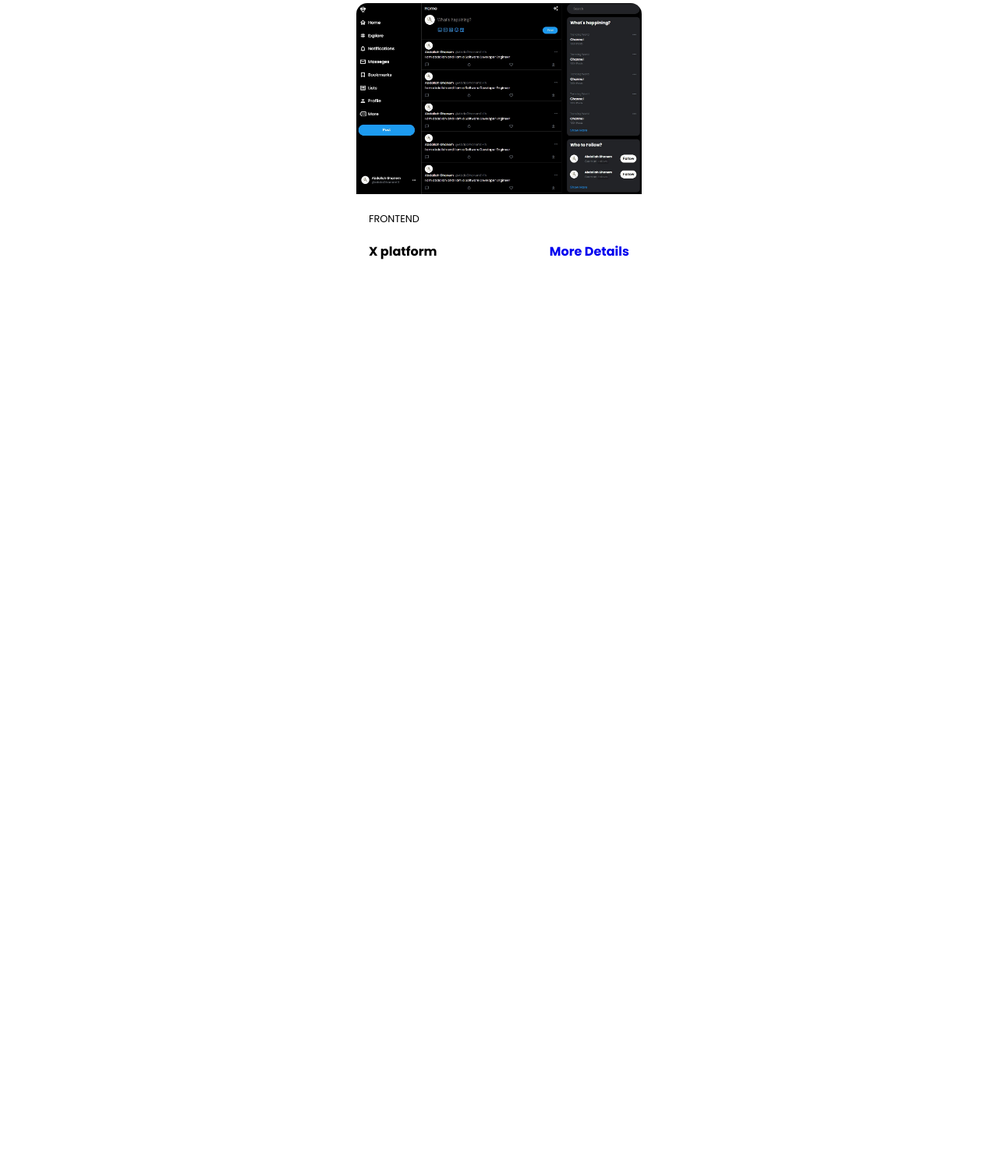
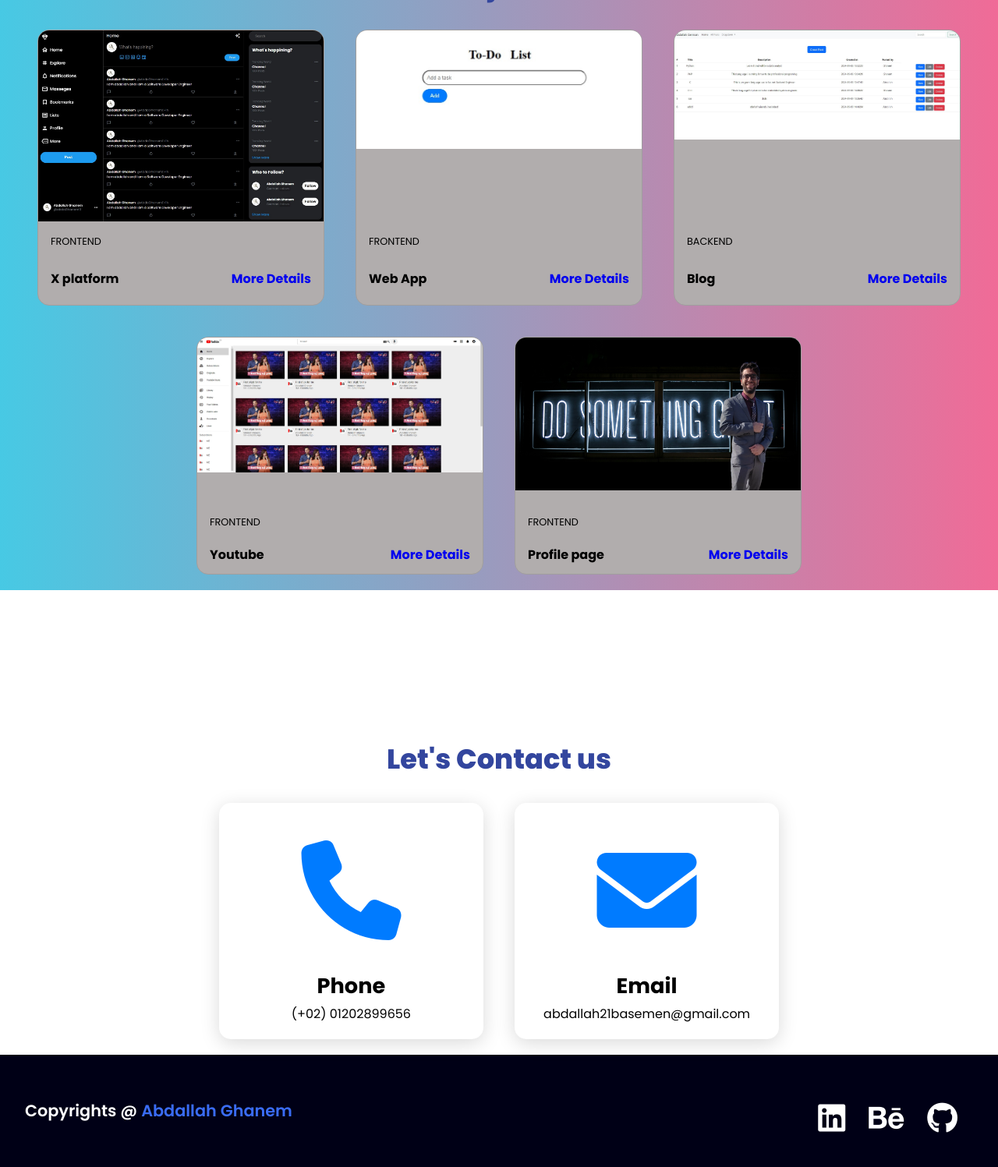
Before and after one commit to abdallah-ghanem/PersonalWebSite, a plain HTML site: page index.html in a window 1280 px wide. Shown: the part 1441-2938 px from the top of the page at 78% size. Before the commit the page ends 1818 px from the top, so only its background shows below. Drawn offline with Linux system fonts and the light colour scheme.

Commit message:
end this prtofolio and make it for all devices like mobile and tablit

```diff
--- a/index.html
+++ b/index.html
@@ -20,13 +20,13 @@
 
     <section class="main">
         <div>
-            <h2>Hello, I'm Abdalla<br><span>Software Engineer</span></h2><!-- br=breake line =new line -->
+            <h2>Hello, I'm Abdalla<br><span>Software Engineer</span></h2>
             <h3>I'm Electronics and Communication Engineer<br>Graduated from Faculty of Engineering<br>Alexandria Unveristy</h3>
             <a href="#projects" class="main-btn">View My Work</a>
             <div class="social-icons">
-                <a href="https://www.linkedin.com/in/abdallah-ghanem0"><i class="fa-brands fa-linkedin"></i></a>
-                <a href="https://www.behance.net/abdoghanem"><i class="fa-brands fa-behance"></i></a>
-                <a href="https://github.com/abdallah-ghanem"><i class="fa-brands fa-github"></i></a>
+            <a href="https://www.linkedin.com/in/abdallah-ghanem0"><i class="fa-brands fa-linkedin"></i></a>
+            <a href="https://www.behance.net/abdoghanem"><i class="fa-brands fa-behance"></i></a>
+            <a href="https://github.com/abdallah-ghanem"><i class="fa-brands fa-github"></i></a>
             </div>
         </div>
     </section>
@@ -64,21 +64,105 @@
         </div>
     </section>
 
-    <section class="#projects" id="#projects">
+    <section class="projects" id="projects">
         <h2 class="title">Projects</h2>
         <div class="content">
             <div class="project-card">
                 <div class="project-img">
-                    <img src="./img/P2.jpg" alt="">
+                    <img src="img/P2.jpg" >
                 </div>
                 <div class="project-info">
                     <p class="project-catigory">FrontEnd</p>
-                    <strong class="project-title"><span class="tt">X platform</span><a class="more-details" href="https://github.com/abdallah-ghanem/FrontendTwitter/tree/main">More Details</a></strong>
+                    <strong class="project-title">
+                        <span class="tt">X platform</span>
+                        <a href="https://github.com/abdallah-ghanem/FrontendTwitter/tree/main" class="more-details" >More Details</a>
+                    </strong>
+                </div>
+            </div>
+            <div class="project-card">
+                <div class="project-img">
+                    <img src="img/to do.jpg" >
+                </div>
+                <div class="project-info">
+                    <p class="project-catigory">FrontEnd</p>
+                    <strong class="project-title">
+                        <span class="tt">Web App</span>
+                        <a href="https://github.com/abdallah-ghanem/ToDOListApp" class="more-details" >More Details</a>
+                    </strong>
+                </div>
+            </div>
+            <div class="project-card">
+                <div class="project-img">
+                    <img src="img/PHP Laravel.jpg" >
+                </div>
+                <div class="project-info">
+                    <p class="project-catigory">BackEnd</p>
+                    <strong class="project-title">
+                        <span class="tt">Blog</span>
+                        <a href="https://github.com/abdallah-ghanem/Blog" class="more-details" >More Details</a>
+                    </strong>
+                </div>
+            </div>
+            <div class="project-card">
+                <div class="project-img">
+                    <img src="img/Youtube.jpg" >
+                </div>
+                <div class="project-info">
+                    <p class="project-catigory">FrontEnd</p>
+                    <strong class="project-title">
+                        <span class="tt">Youtube</span>
+                        <a href="https://github.com/abdallah-ghanem/Front-end-YoutubePage" class="more-details" >More Details</a>
+                    </strong>
+                </div>
+            </div>
+            <div class="project-card">
+                <div class="project-img">
+                    <img src="img/Untitled design.png" >
+                </div>
+                <div class="project-info">
+                    <p class="project-catigory">FrontEnd</p>
+                    <strong class="project-title">
+                        <span class="tt">Profile page</span>
+                        <a href="https://github.com/abdallah-ghanem/PersonalWebSite" class="more-details" >More Details</a>
+                    </strong>
                 </div>
             </div>
         </div>
     </section>
 
+    <section class="cards-contact" id="contact">
+        <h2 class="title">Let's Contact us</h2>
+        <div class="content">
+            <div class="card">
+                <div class="icon">
+                    <i class="fa-solid fa-phone"></i>
+                </div>
+                <div class="info">
+                    <h3>Phone</h3>
+                    <p>(+02) 01202899656</p>
+                </div>
+            </div>
+            <div class="card">
+                <div class="icon">
+                    <i class="fa-solid fa-envelope"></i>
+                </div>
+                <div class="info">
+                    <h3>Email</h3>
+                    <p>abdallah21basemen@gmail.com</p>
+                </div>
+            </div>
+        </div>
+    </section>
+
+    <footer class="footer">
+        <p class="footer-title">Copyrights @ <span>Abdallah Ghanem</span> </p>
+        <div class="social-icons">
+            <a href="https://www.linkedin.com/in/abdallah-ghanem0"><i class="fa-brands fa-linkedin"></i></a>
+            <a href="https://www.behance.net/abdoghanem"><i class="fa-brands fa-behance"></i></a>
+            <a href="https://github.com/abdallah-ghanem"><i class="fa-brands fa-github"></i></a>
+        </div>
+    </footer>
+
 
 </body>
 </html>
--- a/style.css
+++ b/style.css
@@ -54,7 +54,7 @@ header {
     background: url(img/Untitled\ design.png);
     background-size: cover;
     background-position: center;
-    background-attachment: fixed;/* this line don't work at ipone */
+    /*background-attachment: fixed;/* this line don't work at ipone */
 }
 
 .main h2 {
@@ -161,15 +161,16 @@ header {
 
 
 
-.project{
-    background-color: black;
+.projects {
+    margin-top: 100px;
+    background: linear-gradient(to right, #47c9e4, #f06b97);
 }
 .project .content{
     margin-top: 30px;
 }
 .project-card {
-    background-color: #ffffff;
-    border: 1px solid #fff;
+    background-color: #b1adad;
+    border: 1px solid #a09e9e;
     min-height: 14em;
     width: 23em;
     border-radius: 15px;
@@ -179,20 +180,13 @@ header {
     /*width: 300px; /* Adjust width as needed */
     margin: 20px; /* Add spacing between cards */
     transition: 0.7s ease;
+    display: grid; /* Use grid layout for two columns */
+    grid-template-rows: 70% 1fr; /* Define column widths: 70% for image, 1fr for text */
+    /*  display: flex;
+    flex-direction: column; */
 }
 .project-card:hover{
     transform: scale(1.2);
-}
-.project-card:after {
-    /* Pseudo-element for the border */
-    content: "";
-    position: absolute;
-    top: 0;
-    left: 0;
-    width: 100%;
-    height: 100%;
-    background-color: rgba(0, 0, 0, 0.2); /* Semi-transparent black */
-    transition: all 0.3s ease-in-out; /* Add smooth transition */
 }
 
 .project-card:hover:after {
@@ -202,9 +196,9 @@ header {
 
 .project-img img{
     width: 100%; /* Set width for image */
-   /* object-fit: cover;  Ensure image fills the space */
+    object-fit: cover;  /*Ensure image fills the space */
+
 }
-
 .project-info {
     /*width: 50%; /* Set width for project details */
     padding: 1em; /* Add padding for content */
@@ -213,13 +207,12 @@ header {
     flex-direction: column; /* Stack them vertically */
     justify-content: space-between; /* Align content at top and bottom */
 }
-
 .project-catigory {
     text-transform: uppercase;
     font-size: 0.8rem; /* Adjust category text size */
     color: #000;
 }
-  .tt{
+.project-title span{
     color: #000;
 }
 .project-title {
@@ -239,3 +232,119 @@ header {
     /*text-decoration: underline; /* underline on hover */
     color: rgba(4, 217, 255, 0.822);
 }
+
+
+.cards-contact{
+    margin-top: 190px;
+}
+.contact .icon{
+    font-size: 4.5em;
+}
+.contact .info .p{
+    font-size: 2.5em;
+}
+.footer{
+    background-color: #000016;
+    color: #fff;
+    padding: 2em;
+    display: flex;
+    justify-content: space-between;
+    align-items: center;
+}
+.footer-title{
+    font-size: 1.3em;
+    font-weight: 600;
+}
+.footer-title span{
+    color: #3a6cf4;
+}
+
+@media only screen and (max-width: 1023px){
+    .header{
+        padding: 12px 5px;
+    }
+    .main{
+        padding: 20px;
+    }
+    .navigation a{
+        padding-left: 5px;
+    }
+    .title{
+        font-size: 1.8em;
+    }
+    section{
+        padding: 80px 20px;
+    }
+    .main h2{
+        font-size: 1em;
+    }
+    .main h3{
+        font-size: 1em;
+    }
+    .content{
+        align-content: center;
+        flex-direction: column;
+    }
+}
+@media only screen and (max-width: 488px) {
+    .header{
+        padding: 2px 5px;
+    }
+    .navigation{
+        gap: 5px;
+    }
+    .navigation a{
+        padding-left: 5px;
+    }
+    .title {
+        font-size: 0.8em;
+    }
+
+    .main h2 {
+        font-size: 0.3em;
+    }
+
+    .main h2 span {
+        font-size: 2.5rem;
+    }
+
+    .project-catigory, .project-title span, .info p {
+        font-size: 0.8rem;
+    }
+}
+/* Target screens smaller than 768px (portrait mode on most phones) */
+@media screen and (max-width: 768px) {
+    header {
+      padding: 10px; /* Adjust padding for smaller screens */
+    }
+    .navigation a {
+      font-size: 1.2em; /* Adjust font size for smaller screens */
+    }
+    .main h2 span {
+      font-size: 2.5rem; /* Adjust heading size for smaller screens */
+    }
+    .main h3 {
+      font-size: 1.5em; /* Adjust heading size for smaller screens */
+    }
+    .content {
+      flex-wrap: wrap; /* Wrap content to avoid horizontal overflow */
+    }
+    .card {
+      width: calc(100% - 20px); /* Account for margins on smaller screens */
+      margin: 10px; /* Adjust margin for better spacing */
+    }
+    .project-card {
+      grid-template-columns: repeat(1, 1fr); /* Stack image and info on top of each other for smaller screens */
+    }
+    .cards-contact .card {
+      width: calc(50% - 5px); /* Make cards take up half the width on smaller screens */
+    }
+}
+
+  /* Target screens between 768px and 1024px (landscape mode on tablets) */
+@media screen and (min-width: 768px) and (max-width: 1024px) {
+    /* Add media query specific styles here for tablets */
+    .content {
+      flex-direction: column; /* Stack content vertically on tablets */
+    }
+}
```
Lines whose indentation alone changed are shown as unchanged.
